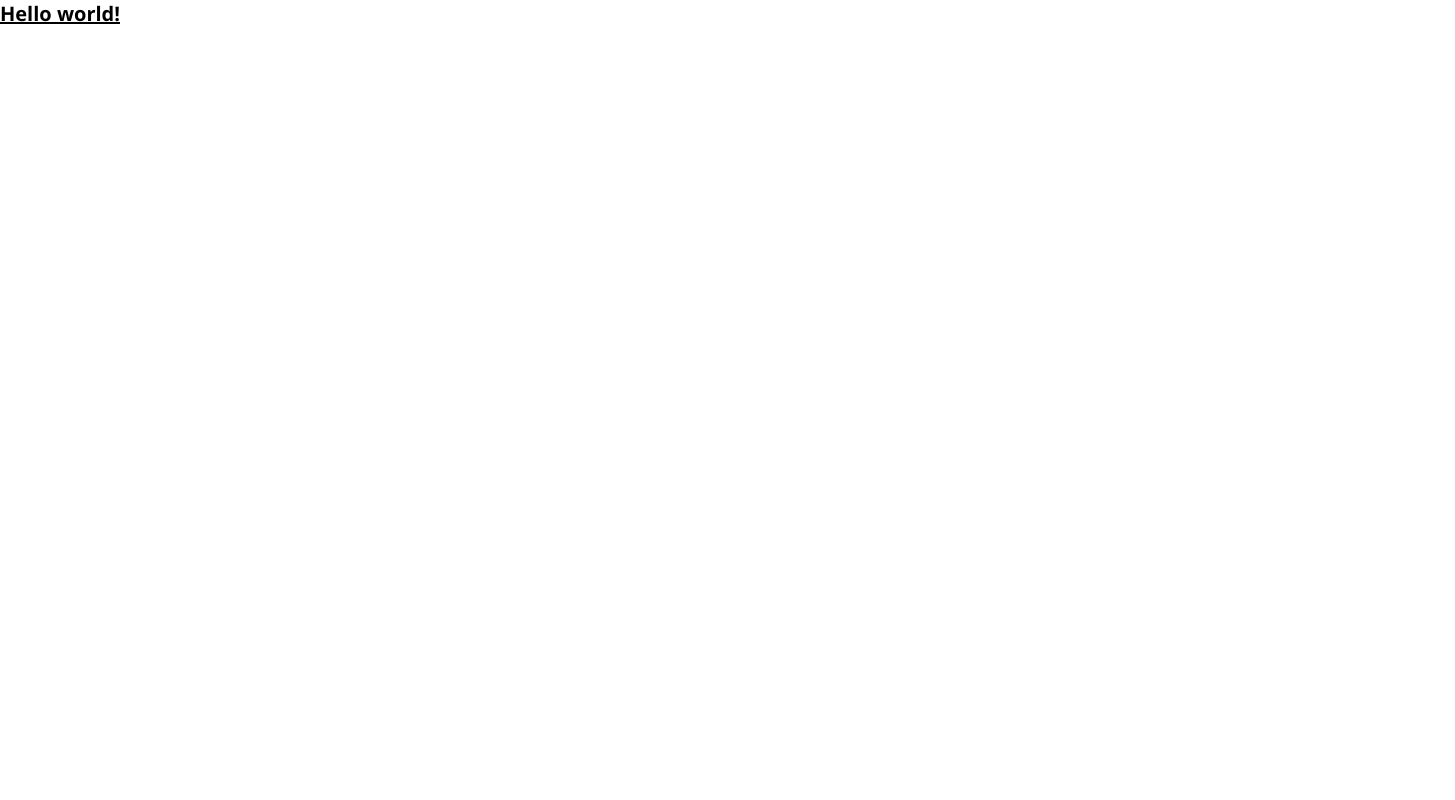
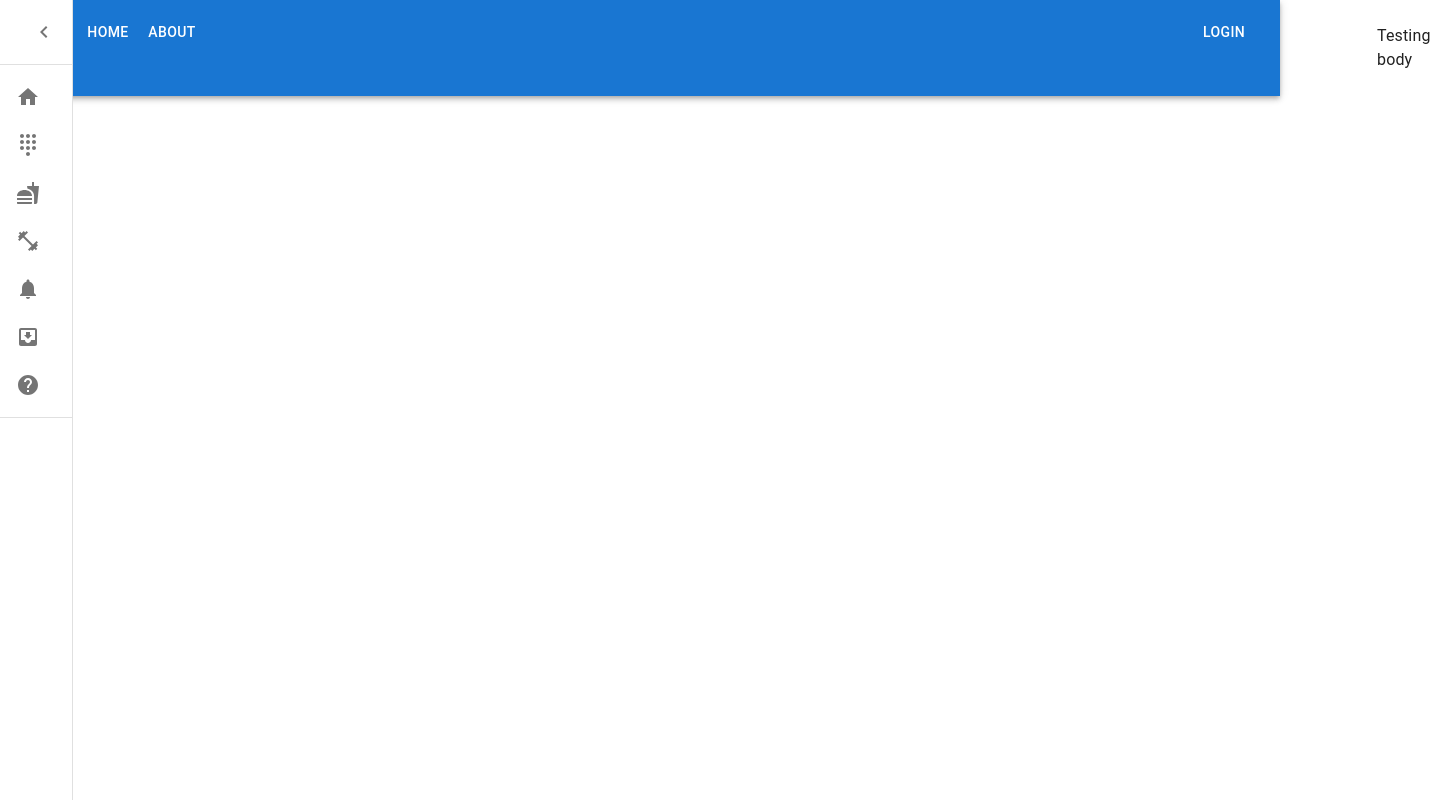
Before and after one commit to chestergarett/portfolio_v2_fe, a React (Create React App) app: page / in a window 1280 px wide. Shown: the whole page, 1455 px wide, since content can reach past the window. Built offline with nearby package versions, Linux system fonts and the light colour scheme; the HTML template or start-up script is replaced by a standard one.

Commit message:
adding pages

```diff
--- a/src/App.js
+++ b/src/App.js
@@ -1,10 +1,15 @@
+
+import {BrowserRouter as Router, Routes, Route} from 'react-router-dom';
+import PageDashboard from './components/pages/PageDashboard';
 
 const App = () => {
 
   return (
-    <div className="App">
-      <h1 className="text-xl font-bold underline">Hello world!</h1>
-    </div>
+    <Router>
+      <Routes>
+        <Route path='/' exact element={<PageDashboard/>} />
+      </Routes>
+    </Router>
   );
 
 }
--- a/src/components/pages/PageDashboard.js
+++ b/src/components/pages/PageDashboard.js
@@ -0,0 +1,36 @@
+import CgPageLayout from '../ui/CgPageLayout';
+import { v4 } from 'uuid';
+//icons
+import HomeIcon from '@mui/icons-material/Home';
+import NotificationsIcon from '@mui/icons-material/Notifications';
+import MoveToInboxIcon from '@mui/icons-material/MoveToInbox';
+import HelpIcon from '@mui/icons-material/Help';
+import FastfoodIcon from '@mui/icons-material/Fastfood';
+import FitnessCenterIcon from '@mui/icons-material/FitnessCenter';
+import DialpadIcon from '@mui/icons-material/Dialpad';
+
+const data = {
+appbar: [
+    {name: 'HOME'},
+    {name: 'ABOUT'},
+],
+sidebar: [
+    {key: v4(), text: 'Feed', icon: <HomeIcon />, link: '/Landing'},
+    {key: v4(), text: 'Calculator', icon: <DialpadIcon  />, link: '/Calculator'},
+    {key: v4(), text: 'Placeholder', icon: <FastfoodIcon  />, link: '/Landing'},
+    {key: v4(), text: 'Placeholder', icon: <FitnessCenterIcon  />, link: '/Landing'},
+    {key: v4(), text: 'Placeholder', icon: <NotificationsIcon  />, link: '/Landing'},
+    {key: v4(), text: 'Placeholder', icon: <MoveToInboxIcon  />, link: '/Landing'},
+    {key: v4(), text: 'Placeholder', icon: <HelpIcon />, link: '/Landing'},
+],
+content: <div>Testing body</div>
+}
+
+const PageDashboard = () => {
+
+    return (
+        <CgPageLayout appbar={data.appbar} sidebar={data.sidebar} content={data.content}/>
+    )
+}
+
+export default PageDashboard;
```
